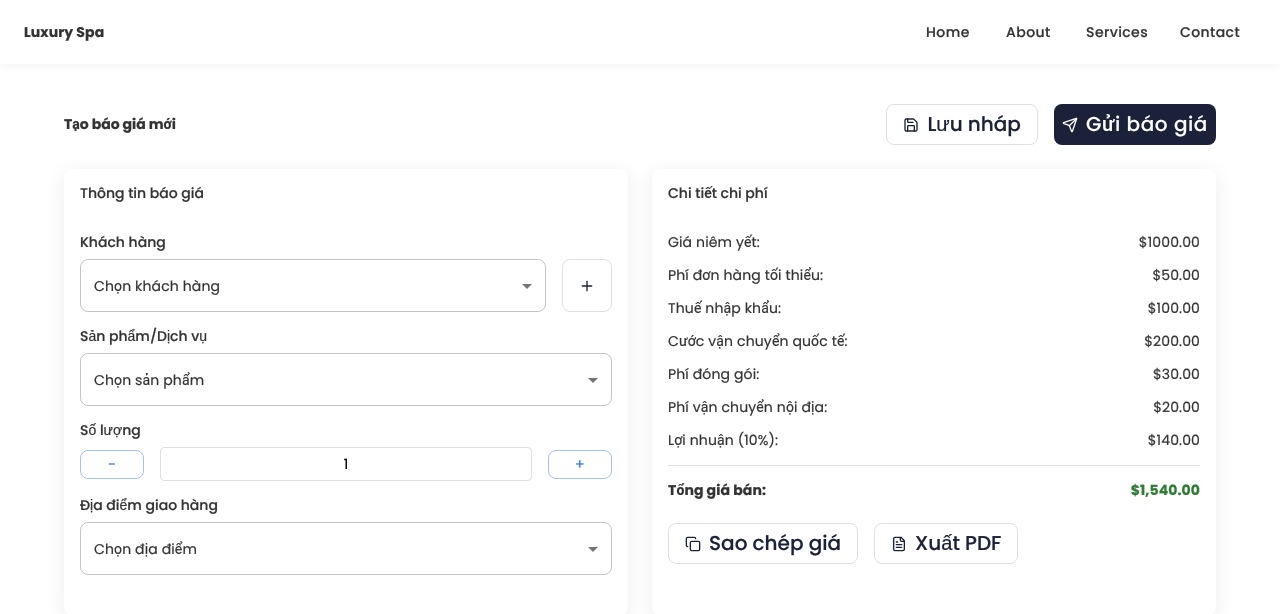
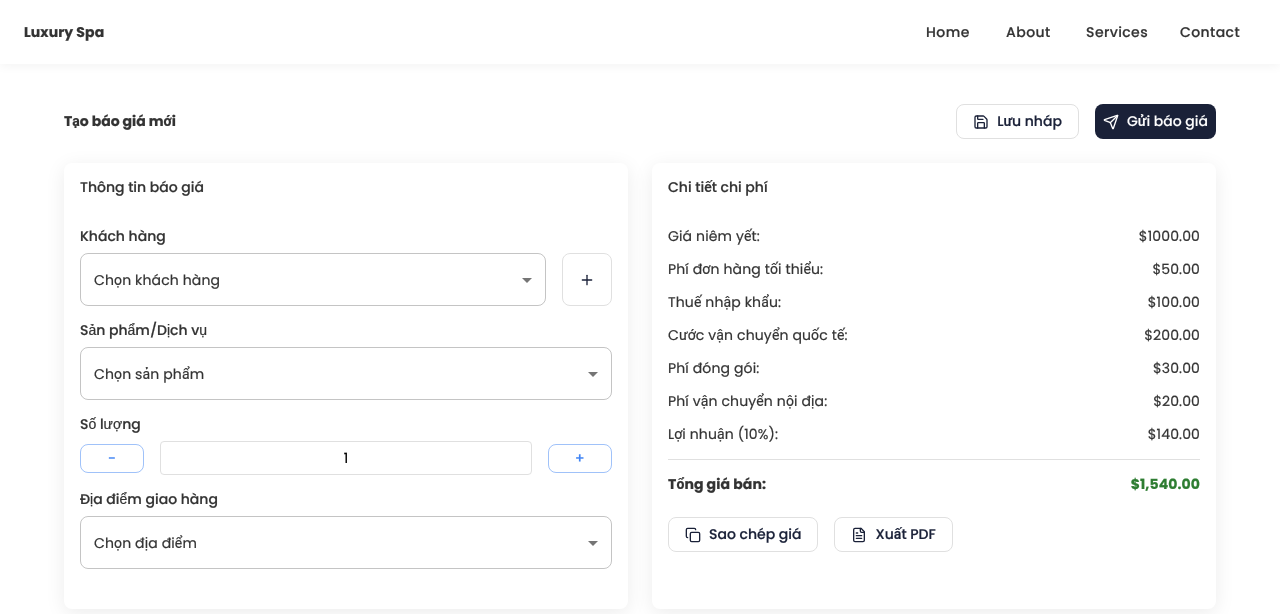
Before and after one commit to TienNguyen2803/hila, a React (Vite) app: page /about in a window 1280 px wide. Shown: the top 614 px of the page. Built offline with nearby package versions, Linux system fonts and the light colour scheme.

Commit message:
update font-size button pages/about/About.tsx

```diff
--- a/src/pages/about/About.tsx
+++ b/src/pages/about/About.tsx
@@ -66,11 +66,11 @@ const About = () => {
         <Box sx={{ display: 'flex', gap: 2 }}>
           <StyledIconButton>
             <Save size={16} />
-            Lưu nháp
+            <Typography variant="h5" >Lưu nháp</Typography>
           </StyledIconButton>
           <StyledButton>
             <Send size={16} />
-            Gửi báo giá
+            <Typography variant="h5" >Gửi báo giá</Typography>
           </StyledButton>
         </Box>
       </Header>
@@ -186,11 +186,11 @@ const About = () => {
             <Box sx={{ display: 'flex', gap: 2, mt: 3 }}>
               <StyledIconButton>
                 <Copy size={16} />
-                Sao chép giá
+                <Typography variant="h5" >Sao chép giá</Typography>
               </StyledIconButton>
               <StyledIconButton>
                 <FileText size={16} />
-                Xuất PDF
+                <Typography variant="h5" >Xuất PDF</Typography>
               </StyledIconButton>
             </Box>
           </CardContent>
```
